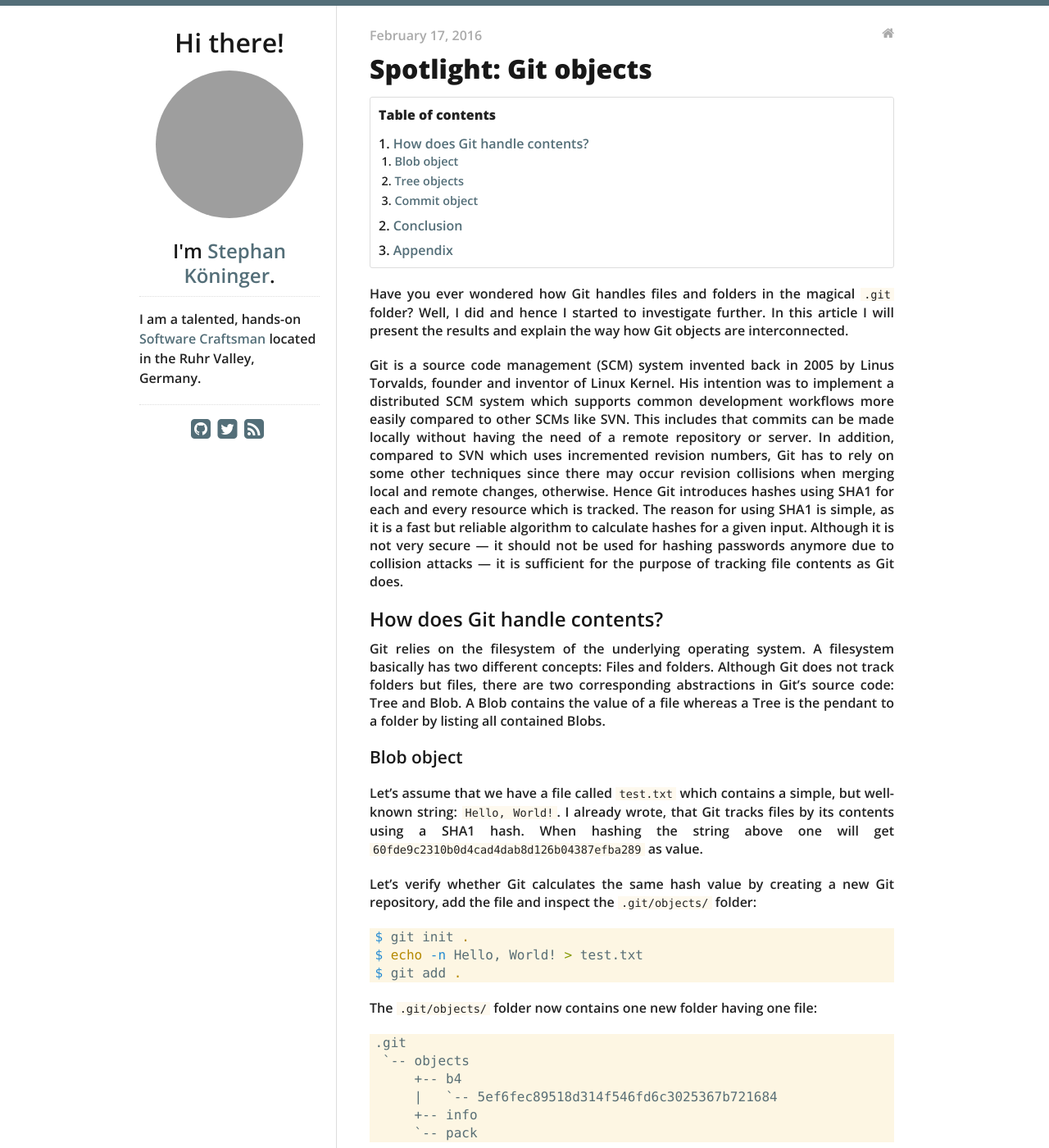
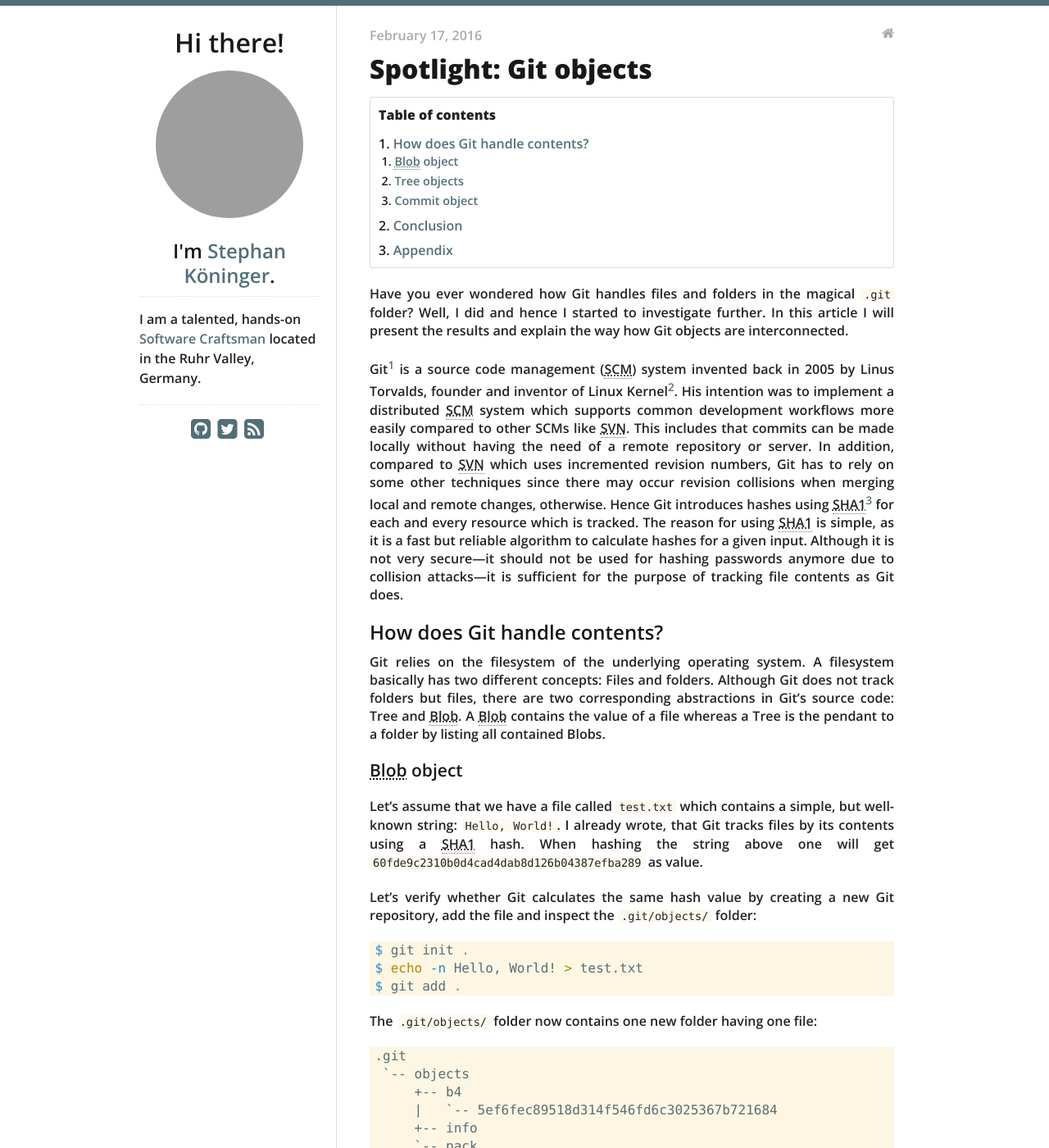
Before and after one commit to SteKoe/blog.stekoe.de, a Jekyll site: the page built from _posts/2016-02-17-spotlight-git-objects.md, in a window 1280 px wide and 1400 px high. Shown: the whole window at 82% size. Built offline with Jekyll 4.4.1, drawn with Linux system fonts in a browser that asks for light colours; nearby versions of some CDN libraries; some of the changed text lies outside the part shown; grey boxes are pictures that could not be loaded.

Commit message:
chore(spotlight-git-objects): add some footnotes and abbreviations

```diff
--- a/_posts/2016-02-17-spotlight-git-objects.md
+++ b/_posts/2016-02-17-spotlight-git-objects.md
@@ -12,13 +12,13 @@
 Well, I did and hence I started to investigate further.
 In this article I will present the results and explain the way how Git objects are interconnected.
 
-Git is a source code management (SCM) system invented back in 2005 by Linus Torvalds, founder and inventor of Linux Kernel.
+Git[^1] is a source code management (SCM) system invented back in 2005 by Linus Torvalds, founder and inventor of Linux Kernel[^2].
 His intention was to implement a distributed SCM system which supports common development workflows more easily compared to other SCMs like SVN.
 This includes that commits can be made locally without having the need of a remote repository or server.
 In addition, compared to SVN which uses incremented revision numbers, Git has to rely on some other techniques since there may occur revision collisions when merging local and remote changes, otherwise.
-Hence Git introduces hashes using SHA1 for each and every resource which is tracked.
+Hence Git introduces hashes using SHA1[^3] for each and every resource which is tracked.
 The reason for using SHA1 is simple, as it is a fast but reliable algorithm to calculate hashes for a given input.
-Although it is not very secure &mdash; it should not be used for hashing passwords anymore due to collision attacks &mdash; it is sufficient for the purpose of tracking file contents as Git does.
+Although it is not very secure&mdash;it should not be used for hashing passwords anymore due to collision attacks&mdash;it is sufficient for the purpose of tracking file contents as Git does.
 
 ## How does Git handle contents?
 Git relies on the filesystem of the underlying operating system.
@@ -75,7 +75,7 @@
 Looks familiar, right? Yes, it is the very same hash as generated by Git!
 
 We are done, aren't we? But wait... What about folders?
-Until now Git has tracked the file and its content, so we will have a look at folders now.
+Until now, Git has tracked the file and its content, so we will have a look at folders now.
 
 ### Tree objects
 Since we are very happy having a mature `test.txt` file now, let's first commit that and than investigate further.
@@ -143,6 +143,16 @@
 In order to illustrate the way git calculates hashes, I have implemented the algorithm using JavaScript.
 The resulting code can be found in the appendix of this blog post.
 
-
 ## Appendix
 {% gist SteKoe/20462841fa2b47ef6bcc %}
+
+<!-- footnotes -->
+[^1]: <https://git-scm.com>
+[^2]: <https://www.kernel.org>
+[^3]: <https://en.wikipedia.org/wiki/Secure_Hash_Algorithm>
+
+<!-- abbreviations -->
+*[Blob]: Binary Large Object
+*[SCM]: Source Code Management
+*[SHA1]: Secure Hash Algorithm
+*[SVN]: Apache Subversion
```
